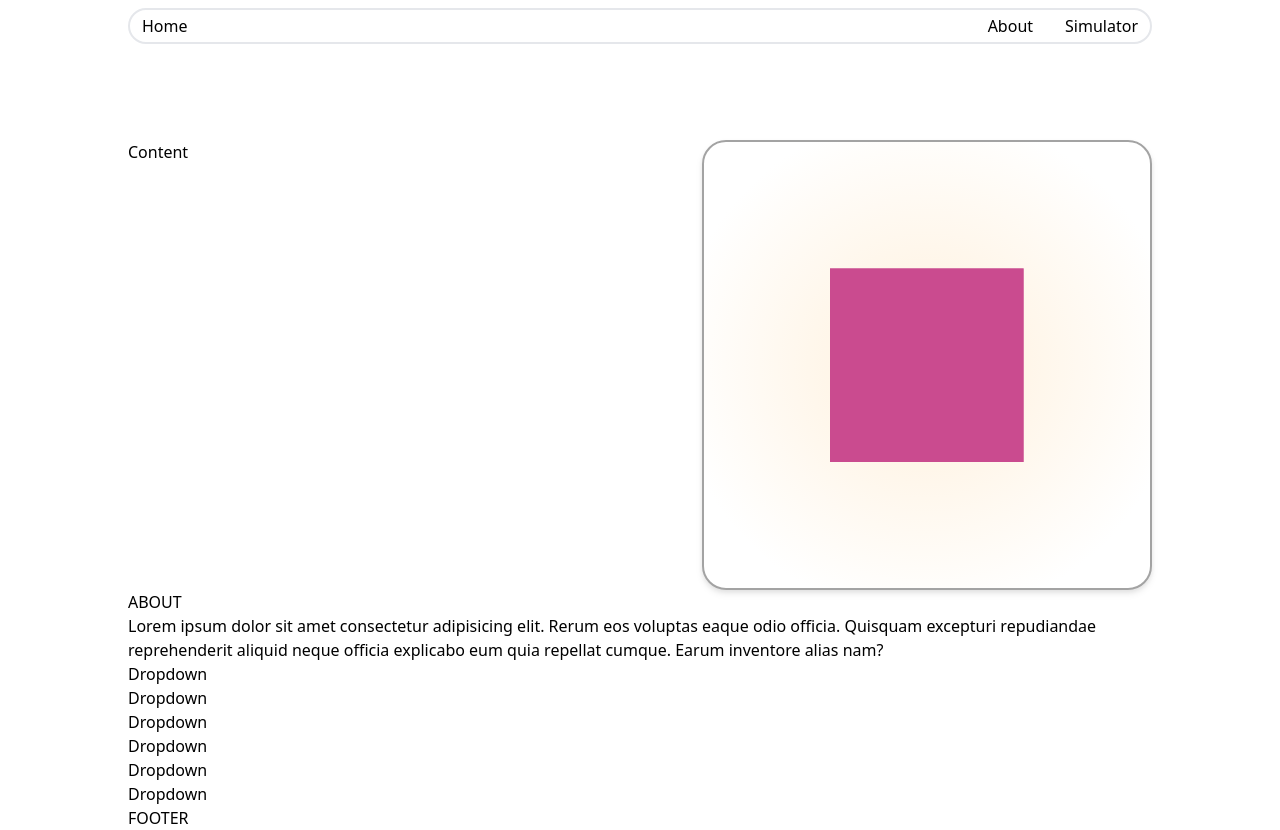
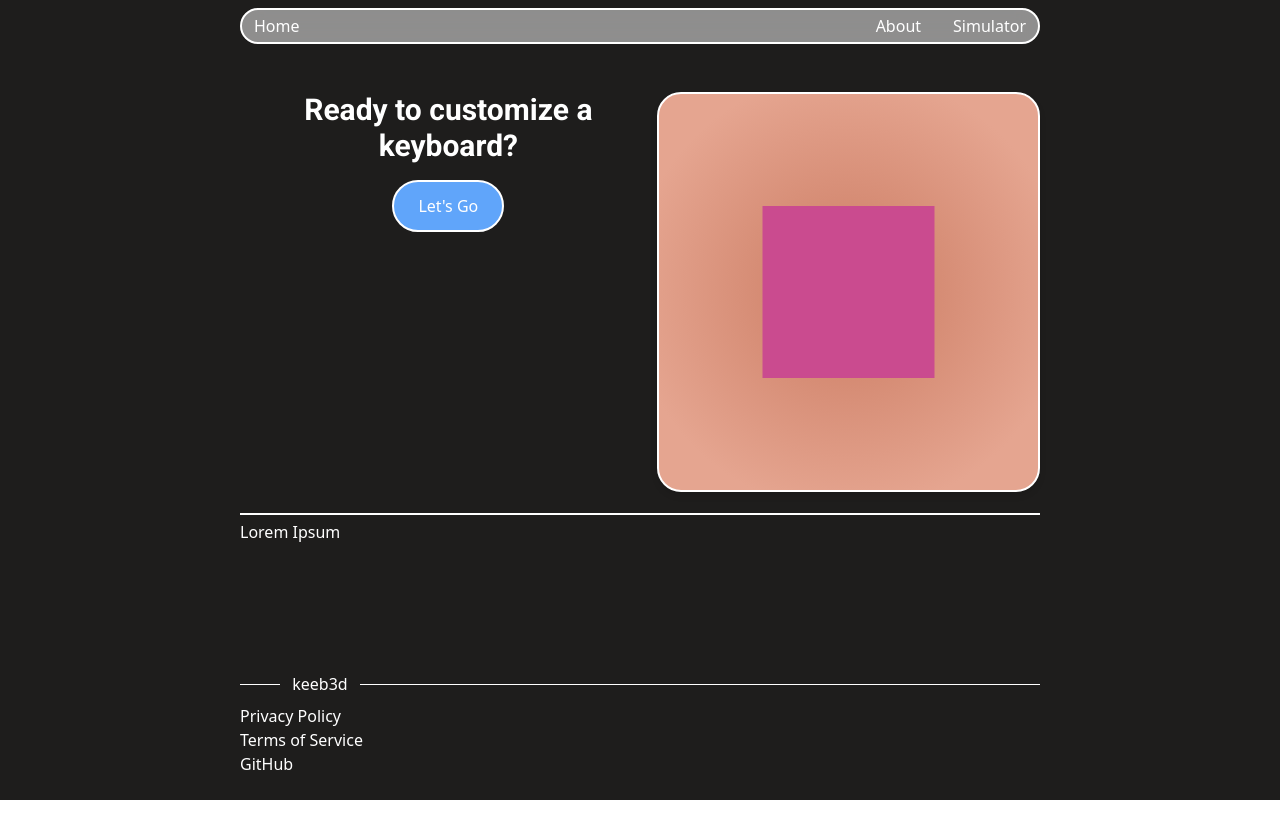
Before and after one commit to kiabq/keeb3d, a React (Vite) app: page / in a window 1280 px wide. After the commit the page ends 800 px from the top, so only its background shows below. Built offline with nearby package versions, Linux system fonts and the light colour scheme.

Commit message:
add: initial theme options

```diff
--- a/index.html
+++ b/index.html
@@ -5,6 +5,14 @@
     <link rel="icon" type="image/svg+xml" href="/vite.svg" />
     <meta name="viewport" content="width=device-width, initial-scale=1.0" />
     <title>Keeb3D</title>
+
+    <!-- Temporary Fonts -->
+    <link rel="preconnect" href="https://fonts.googleapis.com" />
+    <link rel="preconnect" href="https://fonts.gstatic.com" crossorigin />
+    <link
+      href="https://fonts.googleapis.com/css2?family=Anton&family=Roboto:ital,wght@0,100;0,300;0,400;0,500;0,700;0,900;1,100;1,300;1,400;1,500;1,700;1,900&display=swap"
+      rel="stylesheet"
+    />
   </head>
   <body>
     <div id="root" class="h-screen w-screen"></div>
--- a/package.json
+++ b/package.json
@@ -20,6 +20,7 @@
     "three": "^0.160.0"
   },
   "devDependencies": {
+    "@types/node": "^20.10.6",
     "@types/react": "^18.2.43",
     "@types/react-dom": "^18.2.17",
     "@types/three": "^0.160.0",
--- a/src/App.tsx
+++ b/src/App.tsx
@@ -1,6 +1,8 @@
-import { useRef, useState } from "react";
-import { Canvas, useFrame, useThree } from "@react-three/fiber";
+import { useRef } from "react";
+import { Canvas } from "@react-three/fiber";
 import { OrbitControls } from "@react-three/drei";
+
+import NavItem from "@/components/NavItem";
 
 export default function App() {
   function Box() {
@@ -14,44 +16,38 @@ export default function App() {
     );
   }
 
-  //! Move this at some point... kthx future me :)
-  type NavItemProps = {
-    children?: React.ReactNode;
-    href?: string;
-    className?: string;
-  };
-
-  function NavItem(props: NavItemProps) {
   return (
-      <a {...props} className="hover:bg-red-500 rounded-xl px-2">
-        {props.children}
-      </a>
-    );
-  }
-
-  return (
-    <div className="w-[1024px] h-full mx-auto py-2">
-      <nav className="flex items-center justify-between p-1 border-2 rounded-full">
+    <div className="bg-gray h-full text-white">
+      <div className="flex flex-col w-[800px] h-full mx-auto py-2 bg-gray">
+        <nav className="flex items-center justify-between p-1 bg-white/50 backdrop-blur-md border-2 rounded-full">
           <NavItem href="/">Home</NavItem>
-        {
-          /*
+          {/*
           //? Why is this changing the height of the child elements?
           //! change later whatever I guess
-          */
-        }
+        */}
           <div className="[&>*:nth-child(n+2)]:ml-4">
             <NavItem href="#about">About</NavItem>
             <NavItem href="/simulator">Simulator</NavItem>
           </div>
         </nav>
-      <div className="flex mt-24">
-        <h1>Content</h1>
-        <div className="w-[450px] h-[450px] ml-auto border-2 drop-shadow-md border-neutral-400 rounded-3xl hero-radial">
+        <div className="flex mt-12">
+          <div className="relative text-center">
+            <h1 className="font-roboto font-semibold text-3xl">
+              Ready to customize a keyboard?
+            </h1>
+            <a
+              href="/simulator"
+              className="bg-blue-400 inline-block py-3 px-6 mt-4 border-2 rounded-full"
+            >
+              Let's Go
+            </a>
+          </div>
+          <div className="w-[400px] h-[400px] ml-auto border-2 drop-shadow-md border-white rounded-3xl hero-radial">
             <Canvas>
               <OrbitControls
                 minPolarAngle={0}
                 maxPolarAngle={Math.PI}
-              enablePan={true}
+                enablePan={false}
                 enableRotate={true}
                 maxDistance={2}
                 minDistance={2}
@@ -61,23 +57,25 @@ export default function App() {
             </Canvas>
           </div>
         </div>
-      <div id="about">
-        <h1>ABOUT</h1>
-        <p>
-          Lorem ipsum dolor sit amet consectetur adipisicing elit. Rerum eos
-          voluptas eaque odio officia. Quisquam excepturi repudiandae
-          reprehenderit aliquid neque officia explicabo eum quia repellat
-          cumque. Earum inventore alias nam?
-        </p>
-        <p>Dropdown</p>
-        <p>Dropdown</p>
-        <p>Dropdown</p>
-        <p>Dropdown</p>
-        <p>Dropdown</p>
-        <p>Dropdown</p>
+        <div className="my-4">
+          <div className="flex flex-col h-auto">
+            <button className="flex w-full h-3 hover:bg-neutral-400">
+              <span className="h-[2px] my-auto bg-white w-full inline-block"></span>
+            </button>
+            <p>Lorem Ipsum</p>
           </div>
-      <div id="footer">
-        <h1>FOOTER</h1>
+        </div>
+        <div id="footer" className="mt-auto w-full my-4">
+          <div className="flex items-center mb-2">
+            <span className="block w-[5%] border-t-[1px]"></span>
+            <p className="text-center w-[10%]">keeb3d</p>
+            <span className="block w-[85%] border-t-[1px] ml-auto"></span>
+          </div>
+          <p>Privacy Policy</p>
+          <p>Terms of Service</p>
+          <p>GitHub</p>
+          <p></p>
+        </div>
       </div>
     </div>
   );
--- a/src/index.css
+++ b/src/index.css
@@ -2,6 +2,11 @@
 @tailwind components;
 @tailwind utilities;
 
+/*
+  font-family: 'Anton', sans-serif;
+  font-family: 'Roboto', sans-serif;
+*/
+
 .hero-radial {
-  background-image: radial-gradient(circle at center, #fff0db 0, #fff 80%);
+  background-image: radial-gradient(circle at center, #cb7b62 0, #e5a590 80%);
 }
--- a/src/main.tsx
+++ b/src/main.tsx
@@ -2,9 +2,9 @@ import React from "react";
 import ReactDOM from "react-dom/client";
 import { createBrowserRouter, RouterProvider } from "react-router-dom";
 
-import App from "./App.tsx";
-import Simulator from "./pages/Simulator.tsx";
-import "./index.css";
+import App from "@/App.tsx";
+import Simulator from "@/pages/Simulator.tsx";
+import "@/index.css";
 
 const router = createBrowserRouter([
   {
--- a/src/pages/Simulator.tsx
+++ b/src/pages/Simulator.tsx
@@ -4,7 +4,7 @@ import { OrbitControls, PerspectiveCamera } from "@react-three/drei";
 
 import type { Mesh } from "three";
 
-import { Keycaps } from "../components/Keycaps";
+import { Keycaps } from "@components/Keycaps";
 
 function App() {
   const testRef = useRef<any>(null!);
--- a/tailwind.config.js
+++ b/tailwind.config.js
@@ -2,7 +2,24 @@
 export default {
   content: ["./index.html", "./src/**/*.{js,jsx,ts,tsx}"],
   theme: {
-    extend: {},
+    extend: {
+      screens: {
+        sm: "640px",
+        md: "768px",
+      },
+      colors: {
+        transparent: "transparent",
+        black: "#000",
+        white: "#fff",
+        gray: "#1E1D1C",
+        "orange-100": "#E5A590",
+        "orange-200": "#CB7B62",
+      },
+      fontFamily: {
+        anton: ["Anton", "sans-serif"],
+        roboto: ["Roboto", "sans-serif"],
+      },
+    },
   },
   plugins: [],
 };
```
Also changed, not shown: 1 other file (tests, documents, lock files or other folders). Lines whose indentation alone changed are shown as unchanged.
